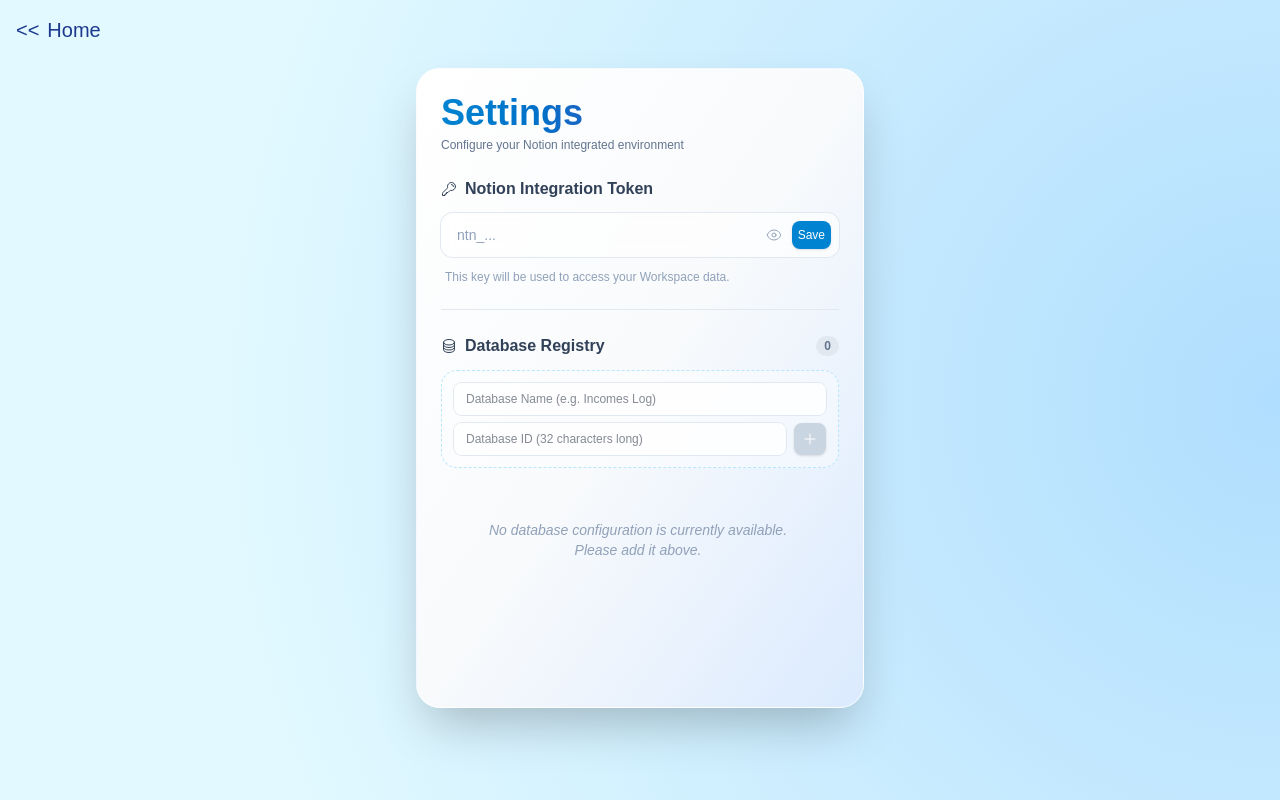
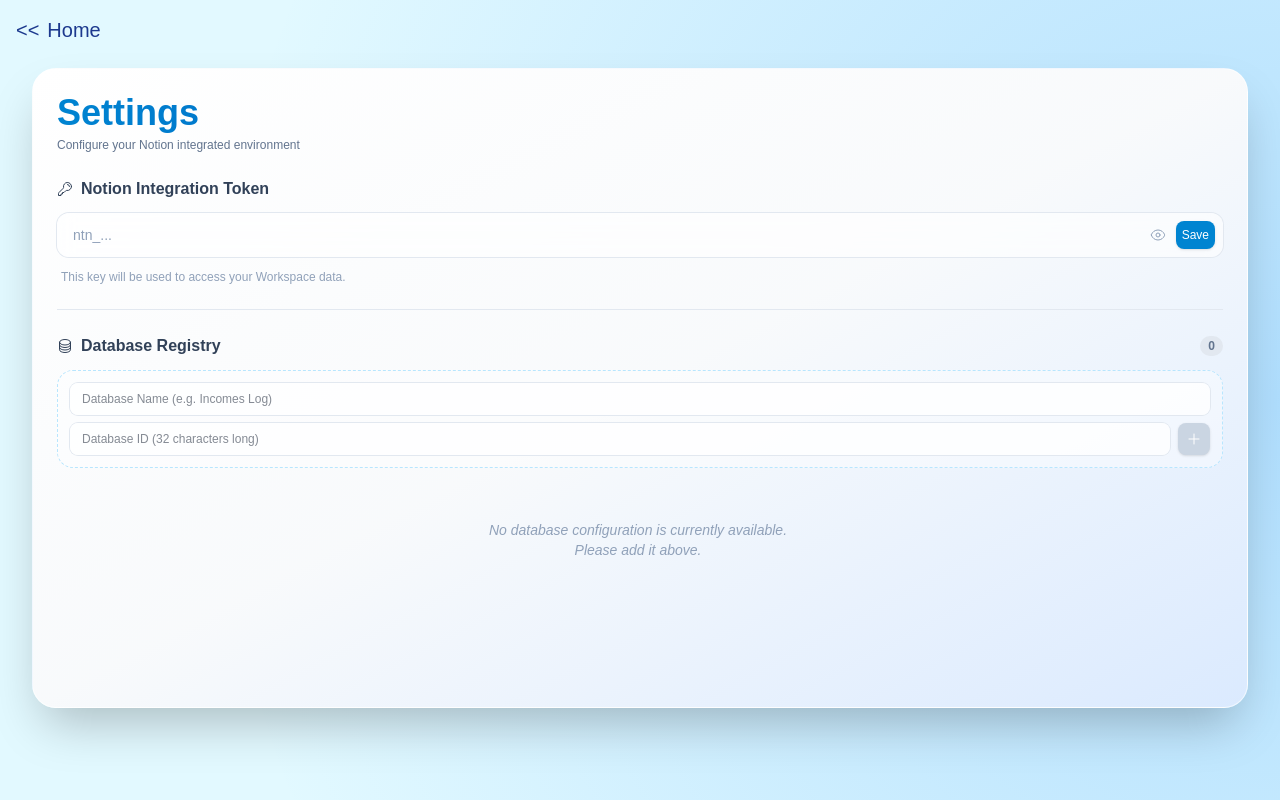
Before and after one commit to Rain045/bill-notion, a Next.js app: page /settings in a window 1280 px wide. Built offline with nearby package versions, Linux system fonts and the light colour scheme; a web font is replaced by a local one.

Commit message:
fix delete show bug

```diff
--- a/app/settings/page.tsx
+++ b/app/settings/page.tsx
@@ -53,7 +53,7 @@
 
   if (!isMounted) {
     return (
-      <div className="h-[80vh] w-full max-w-md mx-auto p-1 rounded-3xl shadow-lg
+      <div className="h-[80vh] w-full mx-auto p-1 rounded-3xl shadow-lg
         bg-slate-50 dark:bg-slate-900 border border-slate-200 dark:border-slate-800">
         <div className="p-6 space-y-6 animate-pulse">
            <div className="h-10 w-1/3 bg-slate-200 dark:bg-slate-700 rounded"></div>
@@ -66,7 +66,7 @@
 
   return (
     <div className="
-      h-[80vh] w-full max-w-md mx-auto p-1 rounded-3xl shadow-2xl
+      h-[80vh] w-full mx-auto p-1 rounded-3xl shadow-2xl
       bg-gradient-to-tl from-blue-100 via-slate-50 to-white
       dark:from-indigo-950 dark:via-slate-900 dark:to-slate-800
       transition-all duration-500 border border-white/60 dark:border-slate-700/50
@@ -190,7 +190,7 @@
                       p-1.5 rounded-lg transition-colors
                       hover:bg-red-50 dark:hover:bg-red-900/20
 
-                      opacity-0 group-hover:opacity-100 /* 这里恢复了原始逻辑：平时隐藏，hover时显示 */
+                      opacity-100 md:opacity-0 md:group-hover:opacity-100
                     "
                   >
                     <TrashIcon className="w-4 h-4" />
```
